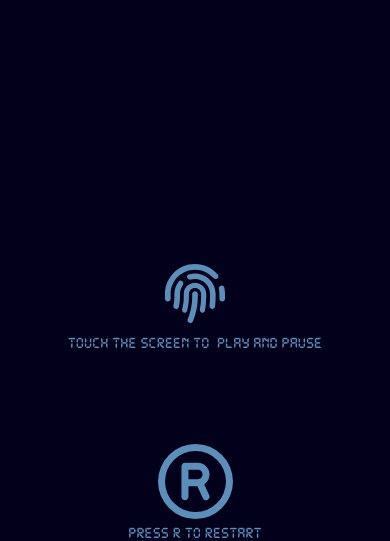
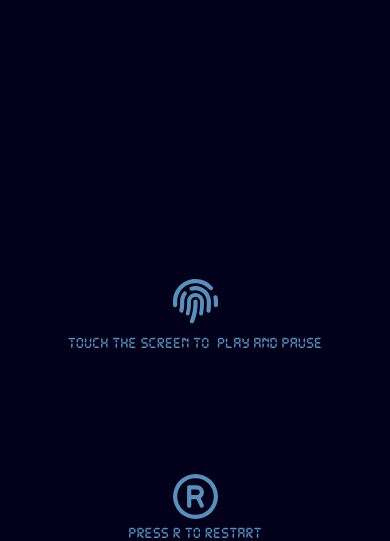
Before and after one commit to bywillsilva/cronometro, a plain HTML site: page index.html in a window 390 px wide. Shown: the part 453-994 px from the top of the page. Drawn offline with Linux system fonts and the light colour scheme.

Commit message:
Ajustando compatibilidade mobile

```diff
--- a/css/style.css
+++ b/css/style.css
@@ -74,7 +74,7 @@ div.infoR > img {
 }
 
 div.mobileInfo > img {
-    width: 20%;
+    width: 15%;
     margin-bottom: 10px;
 }
 
@@ -134,7 +134,7 @@ div.mobileInfo > img {
     }
 
     div.infoR > img {
-        width: 25%;
+        width: 15%;
     }
 }
 
```
